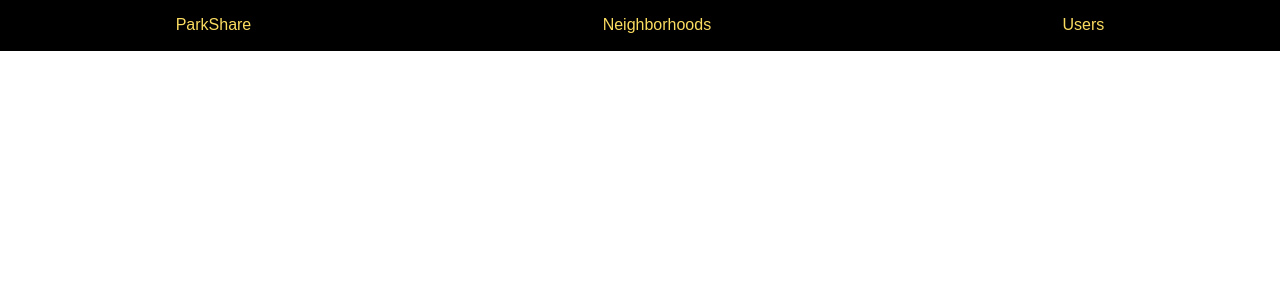
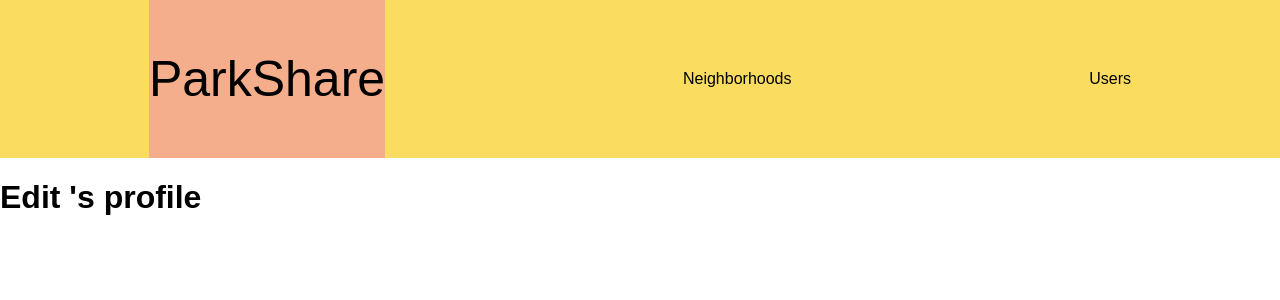
Before and after one commit to tonycimaglia/project-3, a React (Create React App) app in the folder client/: page /users/1/edit in a window 1280 px wide. Shown: the top 300 px of the page. Built offline with nearby package versions, Linux system fonts and the light colour scheme; no server answers.

Commit message:
added an edit user component

```diff
--- a/client/src/App.js
+++ b/client/src/App.js
@@ -5,6 +5,7 @@ import NavBar from './components/NavBar'
 import Neighborhoods from './components/Neighborhoods'
 import UsersPage from './components/UsersPage'
 import UserProfilePage from './components/UserProfilePage'
+import EditUser from './components/EditUser'
 
 class App extends Component {
   render() {
@@ -16,6 +17,7 @@ class App extends Component {
             <Route exact path="/" component={Neighborhoods} />
             <Route exact path="/users" component={UsersPage}/>
             <Route exact path="/users/:userId" component={UserProfilePage}/>
+            <Route exact path="/users/:userId/edit" component={EditUser} />
           </Switch>
         </div>
       </Router>
--- /dev/null
+++ b/client/src/components/EditUser.js
@@ -0,0 +1,54 @@
+import React, { Component } from 'react'
+import axios from 'axios'
+import { Link } from 'react-router-dom'
+
+class EditUser extends Component {
+
+    state = {
+        user: {
+            userName: '',
+            email: ''
+        },
+        redirect: false
+    }
+
+    componentWillMount() {
+        this.getUser()
+    }
+
+    getUser = () => {
+        axios.get(`/api/users/${this.props.match.params.userId}`)
+            .then(res => {
+                this.setState({ user: res.data })
+            })
+    }
+
+    handleChange = (event) => {
+        const user = { ...this.state.user }
+        user[event.target.name] = event.target.value
+        this.setState({ user })
+    }
+
+    handleEdit = (event) => {
+        event.preventDefault()
+        this.updateUser()
+    }
+
+    updateUser = async (userid) => {
+        try {
+            await axios.patch(`/api/users/${this.state.user._id}`, this.state.user)
+        } catch (error) {
+            console.log(error)
+        }
+    }
+
+    render() {
+        return (
+            <div>
+                <h1>Edit {this.state.user.userName}'s profile</h1>
+            </div>
+        )
+    }
+}
+
+export default EditUser
--- a/client/src/components/NavBar.js
+++ b/client/src/components/NavBar.js
@@ -3,24 +3,26 @@ import styled from 'styled-components'
 import { Link } from 'react-router-dom'
 
 const Nav = styled.div`
-    background-color: black;
+    background-color: rgb(250, 220, 96);
     color: white;
     display: flex;
     justify-content: space-around;
     align-items: center;
     width: 100vw;
-    height: 50px;
-    border-bottom: 1px solid rgba(0,0,0,.0975);
 
     a{
-        color: rgb(250, 220, 96);
+        color: black;
         text-decoration: none;
 }
     p{
-        color:  rgb(250, 220, 96);
+        color: black;
+        font-size: 50px;
     }
     a:hover{
         color: rgb(76, 172, 169)
+    }
+    div.logo{
+        background-color: rgb(244, 174, 139);
     }
 `
 
@@ -28,7 +30,7 @@ class NavBar extends Component {
     render() {
         return (
             <Nav>
-                <div>
+                <div className="logo">
                     <p>ParkShare</p>
                 </div>
                 <div>
--- a/client/src/components/UserProfilePage.js
+++ b/client/src/components/UserProfilePage.js
@@ -1,5 +1,6 @@
 import React, { Component } from 'react'
 import axios from 'axios'
+import { Link } from 'react-router-dom'
 import BackgroundContainer from './styled_components/BackgroundContainer'
 import PrivateSpaceCard from './styled_components/PrivateSpaceCard'
 
@@ -37,10 +38,12 @@ class UserProfilePage extends Component {
         return (
             <BackgroundContainer>
                 <h1>{this.state.user.userName}'s page</h1>
+                <Link to={`/users/${this.props.match.params.userId}/edit`}>Edit User</Link>
                 <div>
                     {this.state.privateSpaces.map((privateSpace) => {
                         return (
                             <div key={privateSpace._id}>
+                            <h2>Private Spaces:</h2>
                                 <PrivateSpaceCard>
                                     <div>Neighborhood: {privateSpace.neighborhood}</div>
                                     <div>Description: {privateSpace.description}</div>
```
